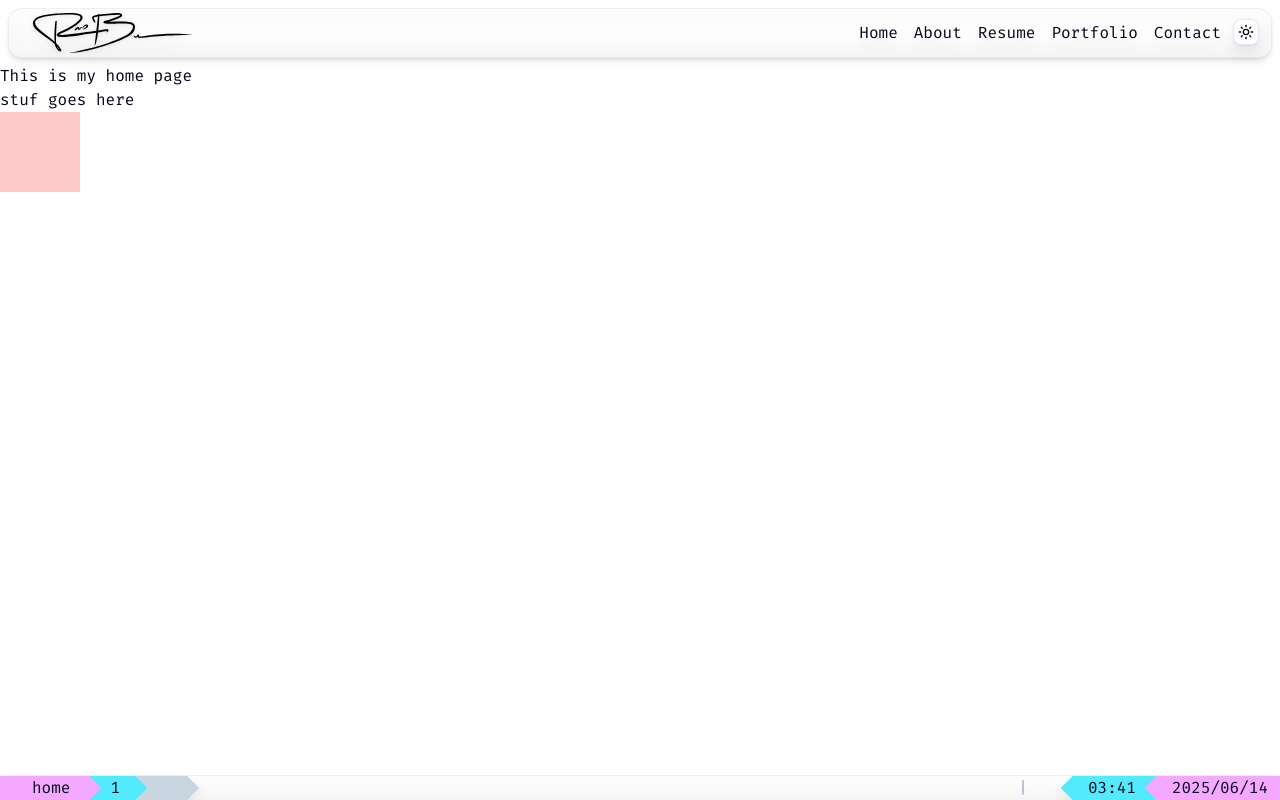
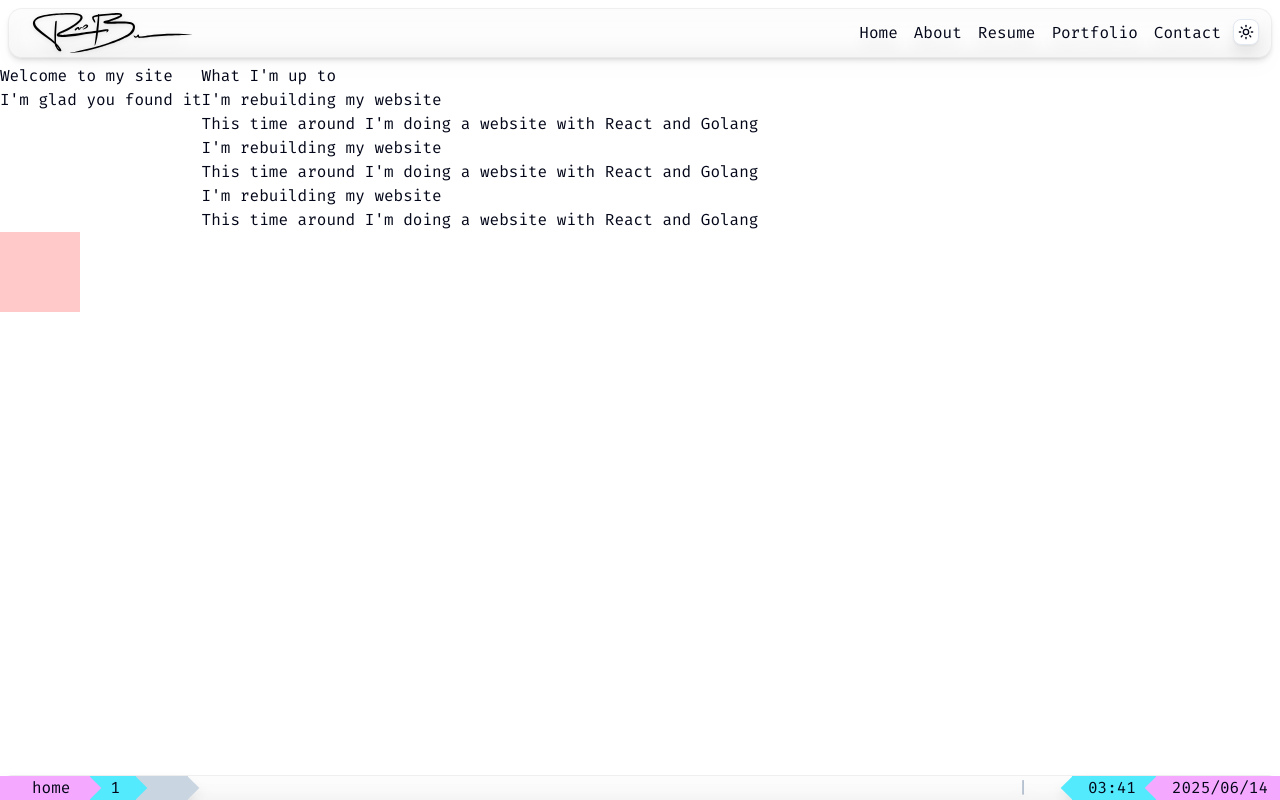
Before and after one commit to ronbarrantes/site_2025, a React (Vite) app in the folder frontend/: page / in a window 1280 px wide. Built offline with nearby package versions, Linux system fonts and the light colour scheme; some icons are missing.

Commit message:
Add more stuff

```diff
--- a/frontend/package.json
+++ b/frontend/package.json
@@ -18,10 +18,12 @@
     "classnames": "^2.5.1",
     "clsx": "^2.1.1",
     "lucide-react": "^0.513.0",
+    "next-themes": "^0.4.6",
     "react": "^19.1.0",
     "react-dom": "^19.1.0",
     "react-icons": "^5.5.0",
     "react-router": "^7.6.2",
+    "sonner": "^2.0.5",
     "tailwind-merge": "^3.3.0",
     "tailwindcss": "^4.1.8",
     "zustand": "^5.0.5"
--- a/frontend/src/App.tsx
+++ b/frontend/src/App.tsx
@@ -1,12 +1,14 @@
 import { RouterProvider } from "react-router";
 
 import { ThemeProvider } from "@/components/theme-provider/theme-provider-provider";
+import { Toaster } from "@/components/ui/sonner";
 import { router } from "@/utils/router";
 
 function App() {
   return (
     <ThemeProvider>
       <RouterProvider router={router} />
+      <Toaster />
     </ThemeProvider>
   );
 }
--- a/frontend/src/components/Footer.tsx
+++ b/frontend/src/components/Footer.tsx
@@ -3,6 +3,7 @@ import classNames from "classnames";
 import { Icon } from "@/components/icon";
 import { useClock } from "@/hooks/use-clock";
 import { useLinksStore } from "@/hooks/use-links";
+import { toast } from "sonner";
 
 const LineSection = ({
   direction,
@@ -44,7 +45,7 @@ export const Footer = ({ className }: { className: string }) => {
           </LineSection>
           <LineSection
             direction="left"
-            className="bg-cyan-300 after:bg-cyan-300 dark:bg-cyan-800 dark:after:bg-cyan-800"
+            className="hidden bg-cyan-300 after:bg-cyan-300 sm:flex dark:bg-cyan-800 dark:after:bg-cyan-800"
           >
             <span className="ml-2">{pageIdx}</span>
           </LineSection>
@@ -52,7 +53,9 @@ export const Footer = ({ className }: { className: string }) => {
             direction="left"
             className="bg-slate-300 after:bg-slate-300 dark:bg-slate-800 dark:after:bg-slate-800"
           >
-            <Icon className="ml-2" name="duck" />
+            <button onClick={() => toast("QUACK!")}>
+              <Icon className="ml-2" name="duck" />
+            </button>
           </LineSection>
         </div>
 
@@ -78,7 +81,7 @@ export const Footer = ({ className }: { className: string }) => {
           </LineSection>
           <LineSection
             direction="right"
-            className="bg-fuchsia-300 before:bg-fuchsia-300 dark:bg-fuchsia-800 dark:before:bg-fuchsia-800"
+            className="hidden bg-fuchsia-300 before:bg-fuchsia-300 sm:flex dark:bg-fuchsia-800 dark:before:bg-fuchsia-800"
           >
             <span>{date}</span>
           </LineSection>
--- /dev/null
+++ b/frontend/src/components/ui/sonner.tsx
@@ -0,0 +1,23 @@
+import { useTheme } from "next-themes"
+import { Toaster as Sonner, ToasterProps } from "sonner"
+
+const Toaster = ({ ...props }: ToasterProps) => {
+  const { theme = "system" } = useTheme()
+
+  return (
+    <Sonner
+      theme={theme as ToasterProps["theme"]}
+      className="toaster group"
+      style={
+        {
+          "--normal-bg": "var(--popover)",
+          "--normal-text": "var(--popover-foreground)",
+          "--normal-border": "var(--border)",
+        } as React.CSSProperties
+      }
+      {...props}
+    />
+  )
+}
+
+export { Toaster }
--- a/frontend/src/index.css
+++ b/frontend/src/index.css
@@ -9,11 +9,19 @@
 
 @custom-variant dark (&:is(.dark *));
 
+.container {
+  @apply max-w-screen-xl;
+}
+
 .glass {
   @apply rounded-xl border-slate-950/5 bg-white/10 shadow-md backdrop-blur-md dark:border-slate-50/10 dark:bg-slate-950/10;
 }
 
-* body {
+* {
+  box-sizing: border-box;
+}
+
+body {
   font-family: "Fira Mono", monospace;
   /*
   .fira-mono-regular {
--- a/frontend/src/pages/Home.tsx
+++ b/frontend/src/pages/Home.tsx
@@ -2,10 +2,30 @@ export const Home = () => {
   // contains a blurp of me welcoming to my site
   // the things that I'm doing right now
   return (
-    <div className="">
-      <h1>This is my home page</h1>
+    <div className="flex">
       <div>
-        <p>stuf goes here</p>
+        <h1>Welcome to my site</h1>
+        <span>I'm glad you found it</span>
+      </div>
+
+      <div>
+        <h2>What I'm up to</h2>
+        <ul>
+          <li>
+            <h3>I'm rebuilding my website</h3>
+            <p>This time around I'm doing a website with React and Golang</p>
+          </li>
+
+          <li>
+            <h3>I'm rebuilding my website</h3>
+            <p>This time around I'm doing a website with React and Golang</p>
+          </li>
+
+          <li>
+            <h3>I'm rebuilding my website</h3>
+            <p>This time around I'm doing a website with React and Golang</p>
+          </li>
+        </ul>
       </div>
     </div>
   );
```
Also changed, not shown: 1 other file (tests, documents, lock files or other folders).
